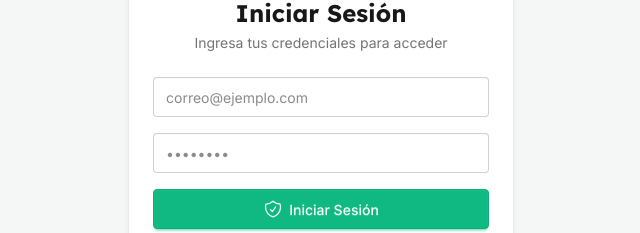
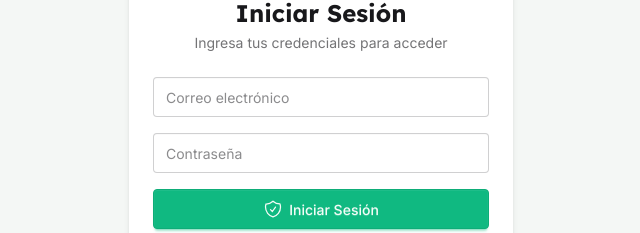
Before and after one commit to andres0615/dexa-frontend, a React (Vite) app: page /login in a window 1280 px wide. Shown: the part 327-560 px from the top of the page, without its empty margins (319-959 px from the left). Built offline with nearby package versions, Linux system fonts and the light colour scheme; no server answers.

Commit message:
feat: ajustes para el login, modificacion de los placeholder

```diff
--- a/src/modules/auth/pages/LoginPage.tsx
+++ b/src/modules/auth/pages/LoginPage.tsx
@@ -45,7 +45,7 @@ export default function LoginPage() {
                 <span>Correo electrónico</span>
                 <input
                   type="email"
-                  placeholder="correo@ejemplo.com"
+                  placeholder="Correo electrónico"
                   className="input input-md w-full"
                   required
                   value={form.email}
@@ -58,7 +58,7 @@ export default function LoginPage() {
                 <span>Contraseña</span>
                 <input
                   type="password"
-                  placeholder="••••••••"
+                  placeholder="Contraseña"
                   className="input input-md w-full"
                   required
                   value={form.password}
```
